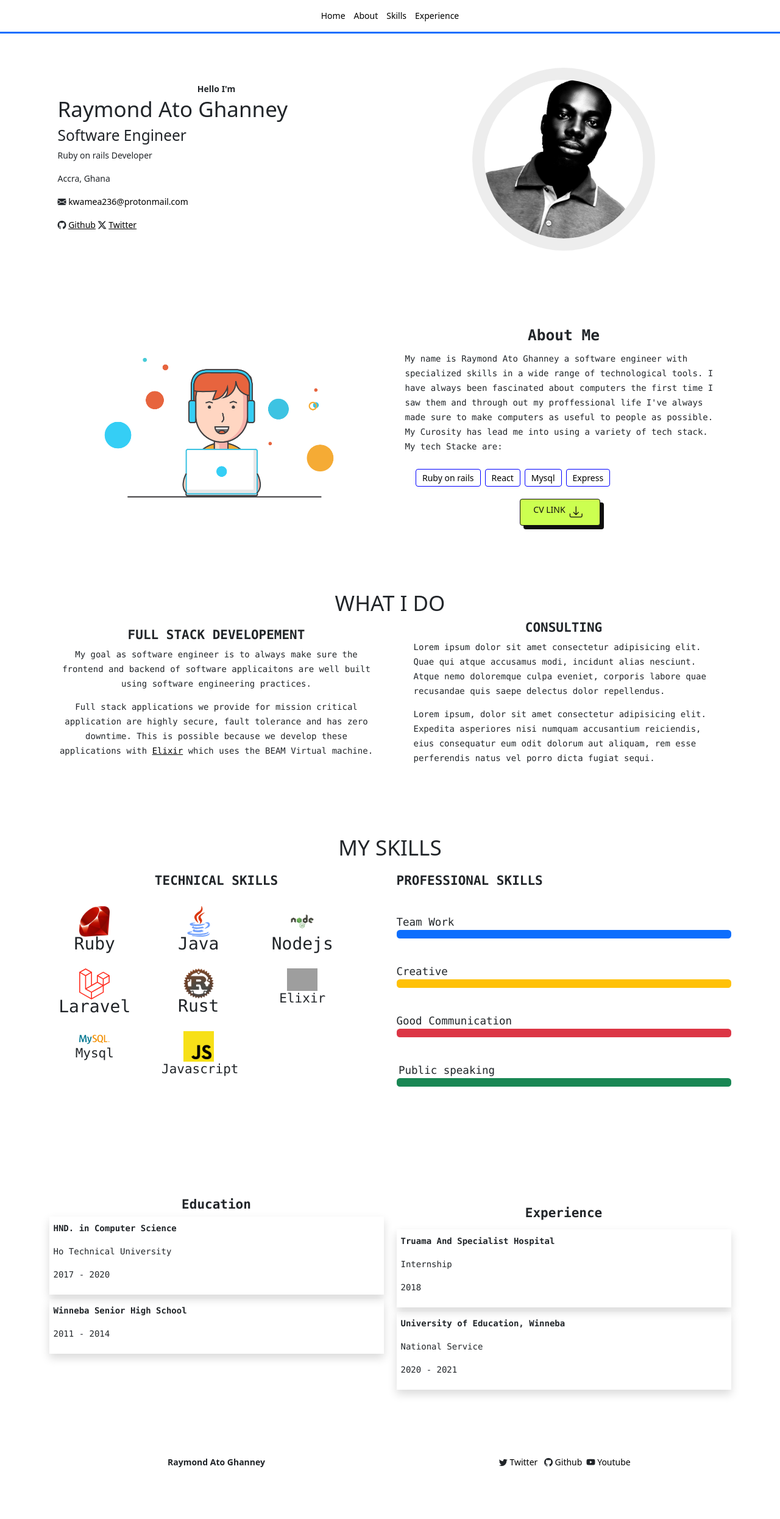
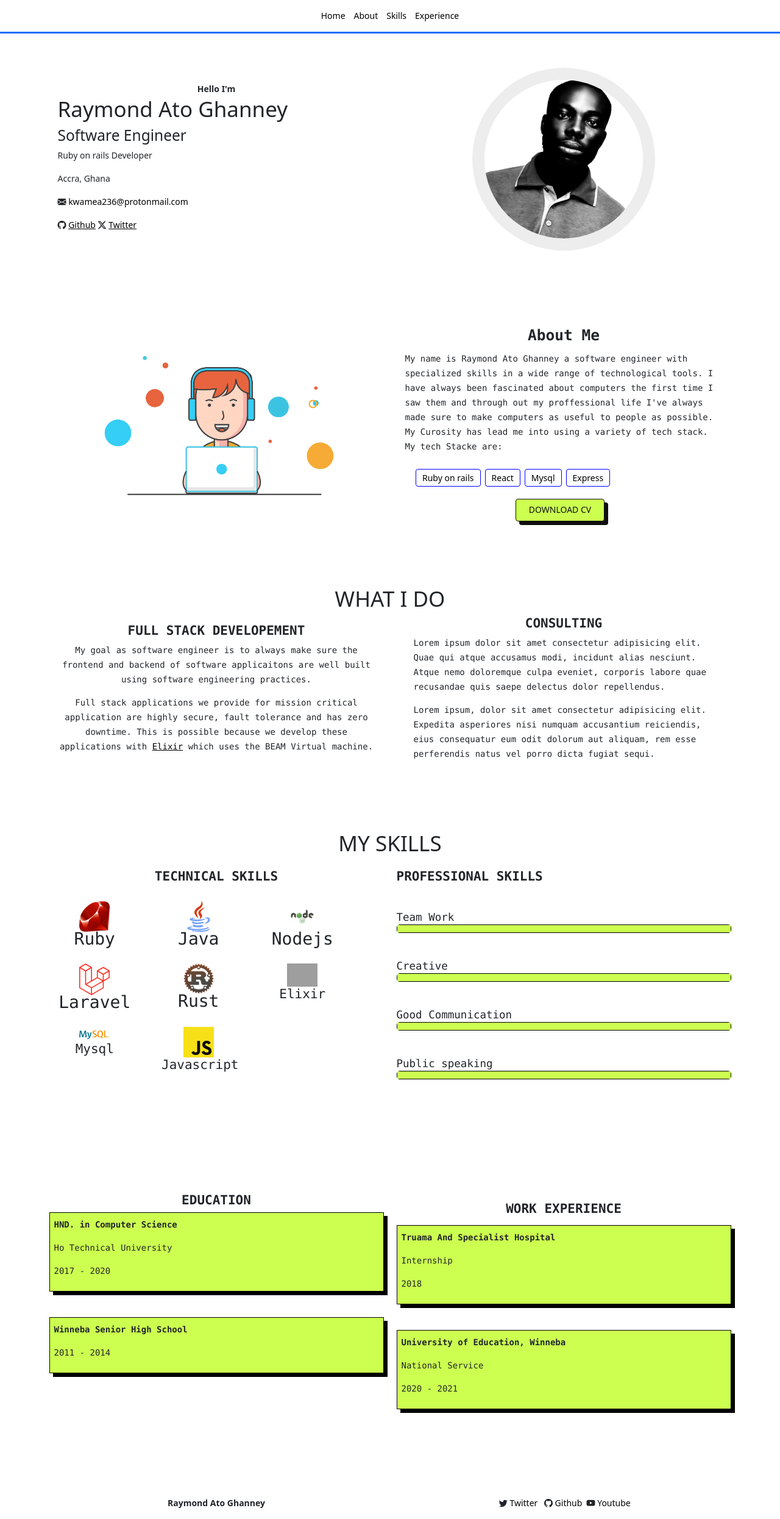
Before and after one commit to kwamea236/kwamea236.github.io, a Jekyll site: the page built from index.html, in a window 1280 px wide. Shown: the whole page at 61% size. Built offline with Jekyll 4.4.1, drawn with Linux system fonts in a browser that asks for light colours; before the commit the page ends 2424 px from its top, so only the background shows below that; grey boxes are pictures that could not be loaded.

Commit message:
Update box shadow added to website

```diff
--- a/_includes/about.html
+++ b/_includes/about.html
@@ -31,7 +31,7 @@
                 </ul>
                 <div class="text-center">
                     <a class="button" href="https://docs.google.com/document/d/1mw0JvqM45s5SsDlerEW5t6LohilnKv51/edit?usp=sharing&ouid=115093545403318067456&rtpof=true&sd=true" target="_blank">
-                        {{ "Cv link" | upcase}} <span class="bi bi-download px-2 fs-4"></span>
+                        {{ "download cv" | upcase}}
                     </a>
                 </div>
             </div>
--- a/_includes/edu.html
+++ b/_includes/edu.html
@@ -1,26 +1,26 @@
 <div class="container text-center">
     <div class="row font-monospace">
         <div class="col-md-6">
-            <h4 class="fw-bold">Education</h4>
-            <div class="text-start p-2 shadow">
+            <h4 class="fw-bold"> {{"Education" | upcase}} </h4>
+            <div class="text-start p-2 bg-progress-sh">
                 <p class="fw-bold">HND. in Computer Science</p>
                 <p>Ho Technical University</p>
                 <p>2017 - 2020</p>
             </div>
 
-            <div class="text-start shadow p-2 my-2">
+            <div class="text-start p-2 my-2 bg-progress-sh my-5">
                 <p class="fw-bold">Winneba Senior High School</p>
                 <p>2011 - 2014</p>
             </div>
         </div>
         <div class="col-md-6">
-            <h4 class="fw-bold  my-3">Experience</h4>
-            <div class="text-start shadow p-2">
+            <h4 class="fw-bold  my-3"> {{"Work Experience" | upcase}} </h4>
+            <div class="text-start p-2 bg-progress-sh">
                 <p class="fw-bold">Truama And Specialist Hospital</p>
                 <p>Internship</p>
                 <p>2018</p>
             </div>
-            <div class="text-start shadow p-2 my-2">
+            <div class="text-start p-2 my-2 bg-progress-sh my-5">
                 <p class="fw-bold">University of Education, Winneba</p>
                 <p>National Service</p>
                 <p>2020 - 2021</p>
--- a/_includes/skills.html
+++ b/_includes/skills.html
@@ -55,29 +55,27 @@
 
                 <div class="font-monospace">
                     <div class="my-5">
-                        <div>
-                            <span class="fs-5">Team Work</span>
-                        </div>
+                        <div class="fs-5">Team Work</div>
                         <div class="progress" role="progressbar" aria-label="Basic example" aria-valuenow="100" aria-valuemin="0" aria-valuemax="100">
-                            <div class="progress-bar" style="width: 100%"></div>
+                            <div class="progress-bar bg-progress" style="width: 100%;"></div>
                         </div>
                     </div>
                     <div class="my-5">
-                        <div><span class="fs-5 mb-3">Creative</span> </div>
+                        <div class="fs-5">Creative</div>
                         <div class="progress" role="progressbar" aria-label="Basic example" aria-valuenow="100" aria-valuemin="0" aria-valuemax="100">
-                            <div class="progress-bar bg-warning" style="width: 100%"></div>
+                            <div class="progress-bar bg-progress" style="width: 100%;"></div>
                         </div>
                     </div>
                     <div class="my-5">
-                        <div><span class="fs-5">Good Communication</span></div>
+                        <div class="fs-5">Good Communication</div>
                         <div class="progress" role="progressbar" aria-label="Basic example" aria-valuenow="100" aria-valuemin="0" aria-valuemax="100">
-                            <div class="progress-bar bg-danger" style="width: 100%"></div>
+                            <div class="progress-bar bg-progress" style="width: 100%;"></div>
                         </div>
                     </div>
                     <div class="my-5">
-                        <div><span class="mx-1 fs-5">Public speaking</span></div>
+                        <div class="fs-5">Public speaking</div>
                         <div class="progress" role="progressbar" aria-label="Basic example" aria-valuenow="100" aria-valuemin="0" aria-valuemax="100">
-                            <div class="progress-bar bg-success" style="width: 100%"></div>
+                            <div class="progress-bar bg-progress" style="width: 100%;"></div>
                         </div>
                     </div>
                 </div>
--- a/assets/css/styles.css
+++ b/assets/css/styles.css
@@ -59,6 +59,16 @@ li{
     color: black;
 }
 
+.bg-progress{
+    background-color: #ccff50;
+    border: 1px solid black;
+}
+
+.bg-progress-sh{
+    background-color: #ccff50;
+    border: 1px solid black;
+    box-shadow: 6px 6px 0 black;
+}
 
 .img-border img{
     width: 300px;
```
